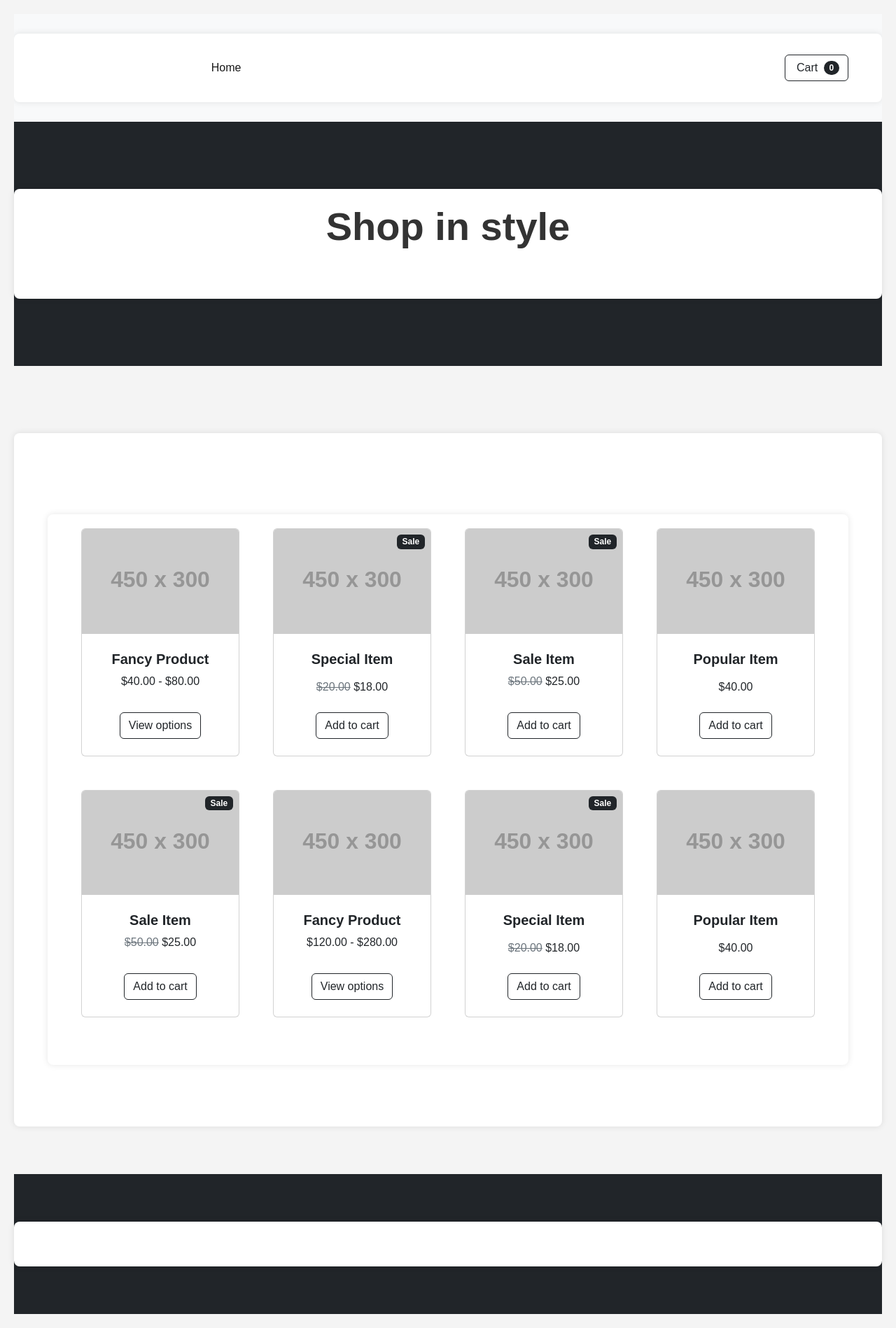
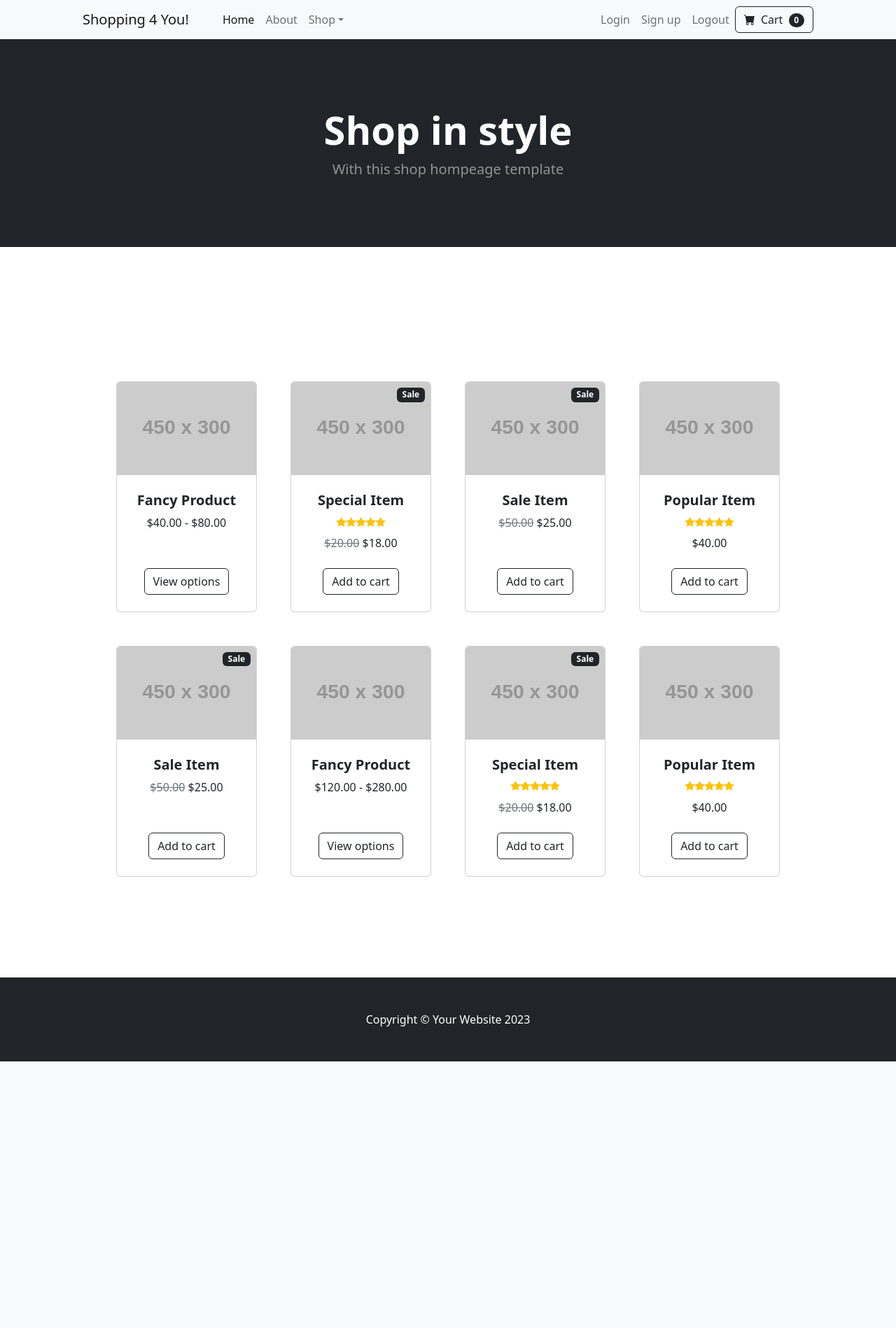
Before and after one commit to napalashe/Shopping-ez-4-you, a Django app: page / in a window 1280 px wide. Shown: the whole page at 70% size. After the commit the page ends 1517 px from the top, so only its background shows below. Run offline with Django 5.2, Linux system fonts and the light colour scheme; grey boxes labelled with a size stand in for pictures from a placeholder-image service; some libraries are stand-ins or nearby versions.

Commit message:
updated css

```diff
--- a/templates/partials/base.html
+++ b/templates/partials/base.html
@@ -19,12 +19,16 @@
       href="{% static 'assets/favicon.ico' %}"
     />
     <!-- Bootstrap icons-->
+    <!-- Bootstrap icons-->
+    <link
+      href="https://cdn.jsdelivr.net/npm/bootstrap-icons@1.5.0/font/bootstrap-icons.css"
+      rel="stylesheet"
+    />
+    <!-- Core theme CSS (includes Bootstrap)-->
     <link
       href="https://cdn.jsdelivr.net/npm/bootstrap@5.2.3/dist/css/bootstrap.min.css"
       rel="stylesheet"
     />
-    <!-- Core theme CSS (includes Bootstrap)-->
-    <link href="{% static 'css/styles.css' %}" rel="stylesheet" />
   </head>
   <body>
     <!-- Navigation-->
@@ -81,6 +85,9 @@
                 >Sign up</a
               >
             </li>
+            <li class="nav-item">
+              <a class="nav-link" href="{% url 'userauths:logout' %}">Logout</a>
+            </li>
           </ul>
           <form class="d-flex">
             <button class="btn btn-outline-dark" type="submit">
```
Also changed, not shown: db.sqlite3.
